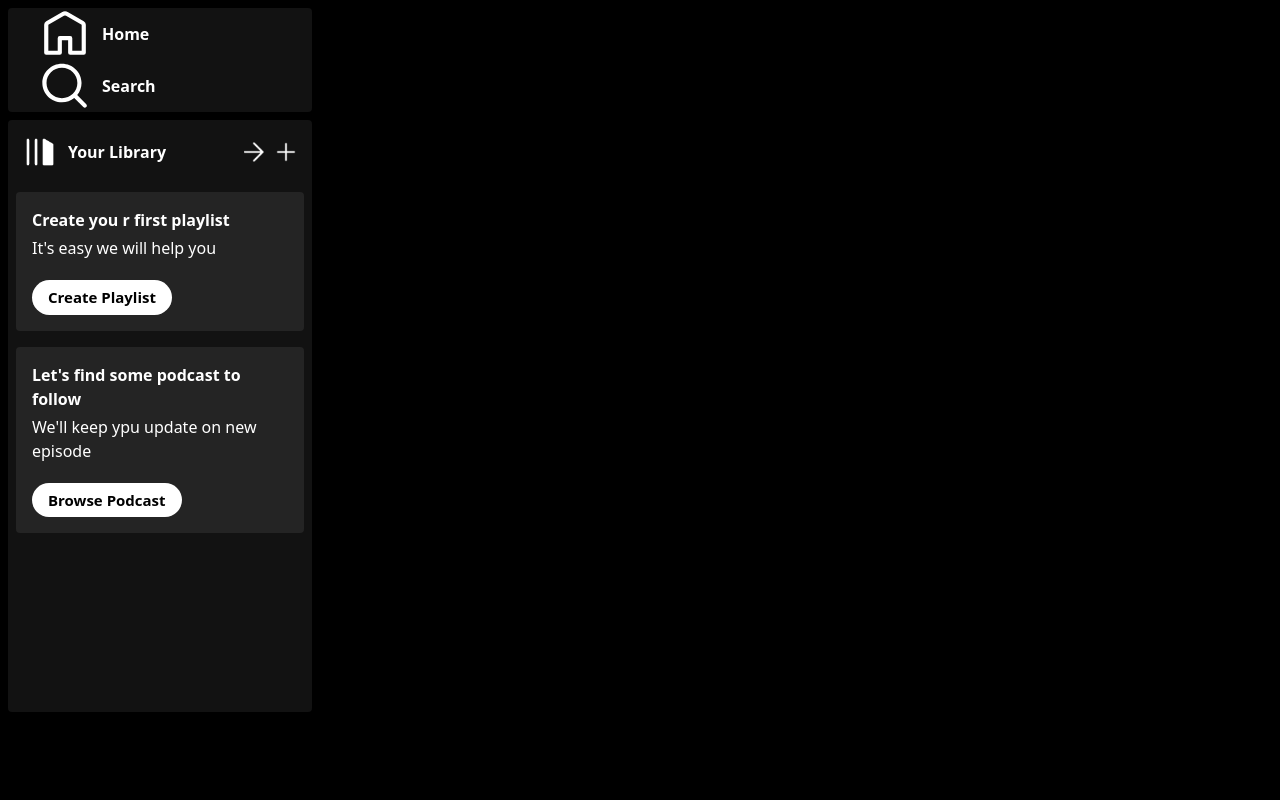
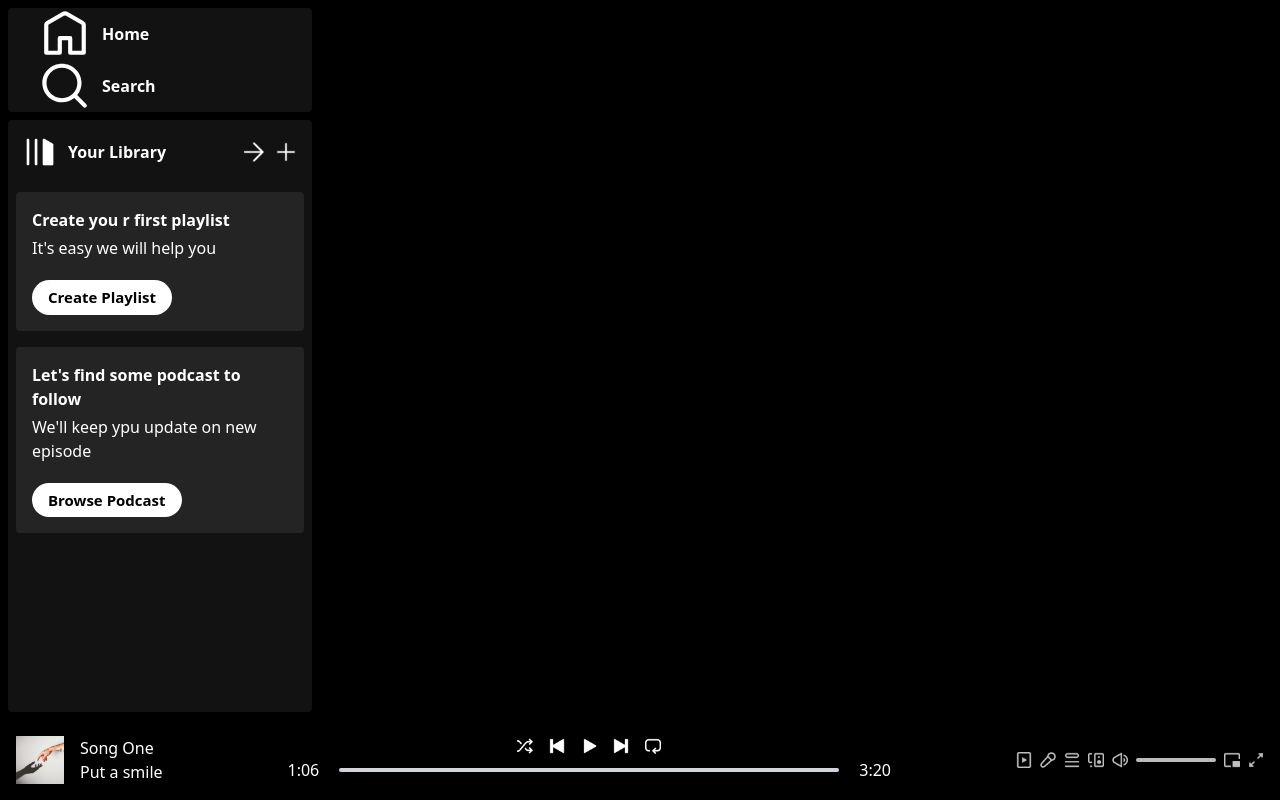
Before and after one commit to Prakashpreveen/spotify-clone_ReactJS-TailwindCSS, a React (Vite) app: page / in a window 1280 px wide. Built offline with nearby package versions, Linux system fonts and the light colour scheme.

Commit message:
added player

```diff
--- a/src/App.jsx
+++ b/src/App.jsx
@@ -1,5 +1,6 @@
 import React from "react";
 import Sidebar from "./components/SIdebar";
+import Player from "./components/Player";
 
 const App = () => {
   return (
@@ -7,6 +8,7 @@
       <div className="h-[90%] flex">
         <Sidebar />
       </div>
+      <Player />
     </div>
   );
 };
--- /dev/null
+++ b/src/components/Player.jsx
@@ -0,0 +1,51 @@
+import React from "react";
+import { assets, songsData } from "../assets/assets";
+
+const Player = () => {
+  return (
+    <div className="h-[10%] bg-black flex justify-between items-center text-white px-4">
+      {/* -------------------- SONG NAME & IMG -------------------- */}
+      <div className="hidden lg:flex items-center gap-4">
+        <img src={songsData[0].image} className="w-12" />
+        <div>
+          <p>{songsData[0].name}</p>
+          <p>{songsData[0].desc.slice(0, 12)}</p>
+        </div>
+      </div>
+
+      {/* -------------------- PLAYER ICONS -------------------- */}
+      <div className="flex flex-col items-center gap-1 m-auto">
+        <div className="flex gap-4">
+          <img src={assets.shuffle_icon} className="w-4 cursor-pointer" />
+          <img src={assets.prev_icon} className="w-4 cursor-pointer" />
+          <img src={assets.play_icon} className="w-4 cursor-pointer" />
+          <img src={assets.next_icon} className="w-4 cursor-pointer" />
+          <img src={assets.loop_icon} className="w-4 cursor-pointer" />
+        </div>
+
+        {/* -------------------- PLAYER CONTROLLER -------------------- */}
+        <div className="flex items-center gap-5">
+          <p>1:06</p>
+          <div className="w-[60vw] max-w-[500px] bg-gray-300 rounded-full cursor-pointer">
+            <hr className="h-1 border-none w-0 bg-green-800 rounded-full" />
+          </div>
+          <p>3:20</p>
+        </div>
+      </div>
+
+      {/* -------------------- PLAYER SIDEBAR -------------------- */}
+      <div className="hidden lg:flex items-center gap-2 opacity-75">
+        <img src={assets.plays_icon} className="w-4" />
+        <img src={assets.mic_icon} className="w-4" />
+        <img src={assets.queue_icon} className="w-4" />
+        <img src={assets.speaker_icon} className="w-4" />
+        <img src={assets.volume_icon} className="w-4" />
+        <div className="w-20 bg-slate-50 h-1 rounded"></div> {/*Volume Bar*/}
+        <img src={assets.mini_player_icon} className="w-4" />
+        <img src={assets.zoom_icon} className="w-4" />
+      </div>
+    </div>
+  );
+};
+
+export default Player;
```
